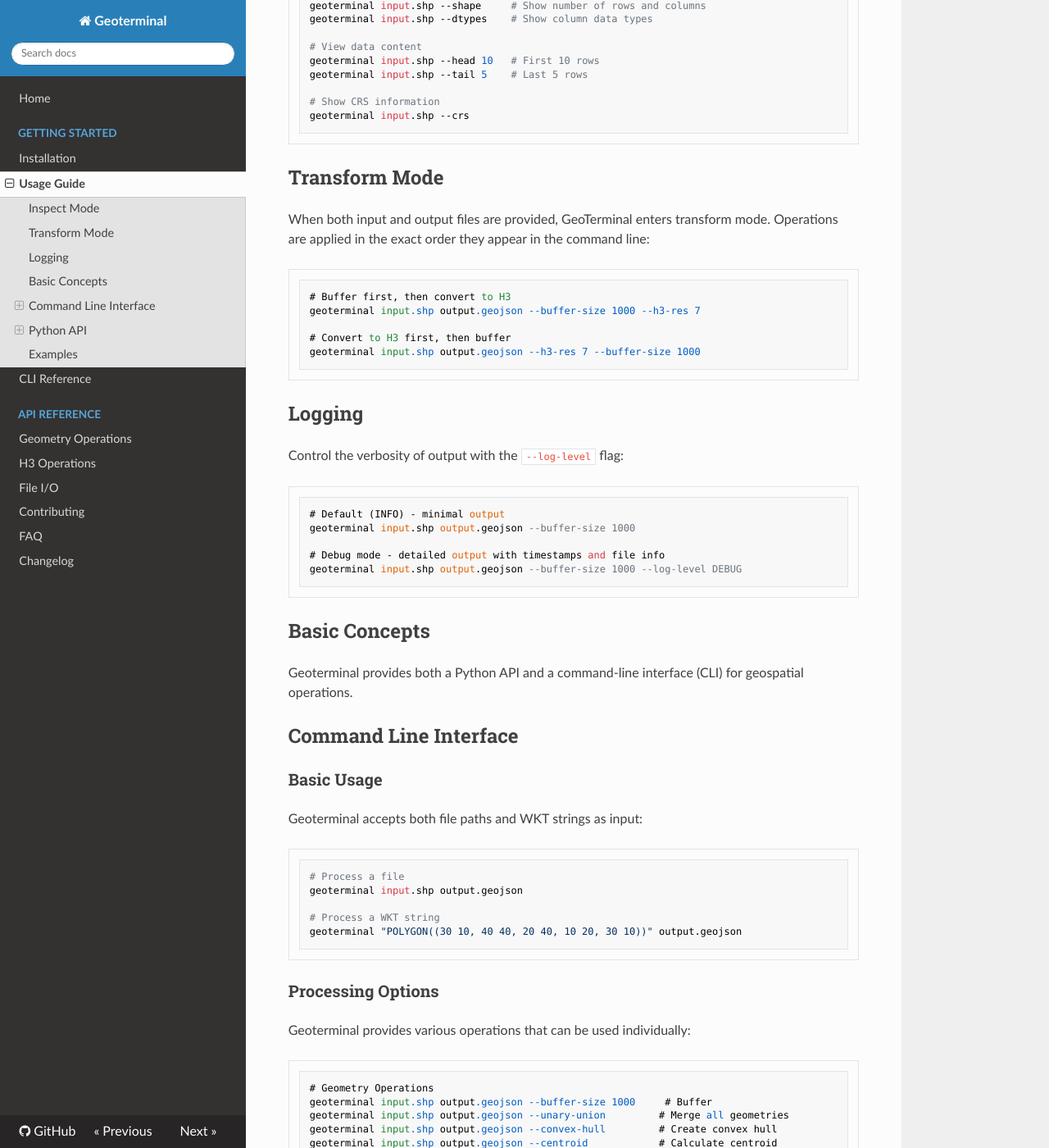
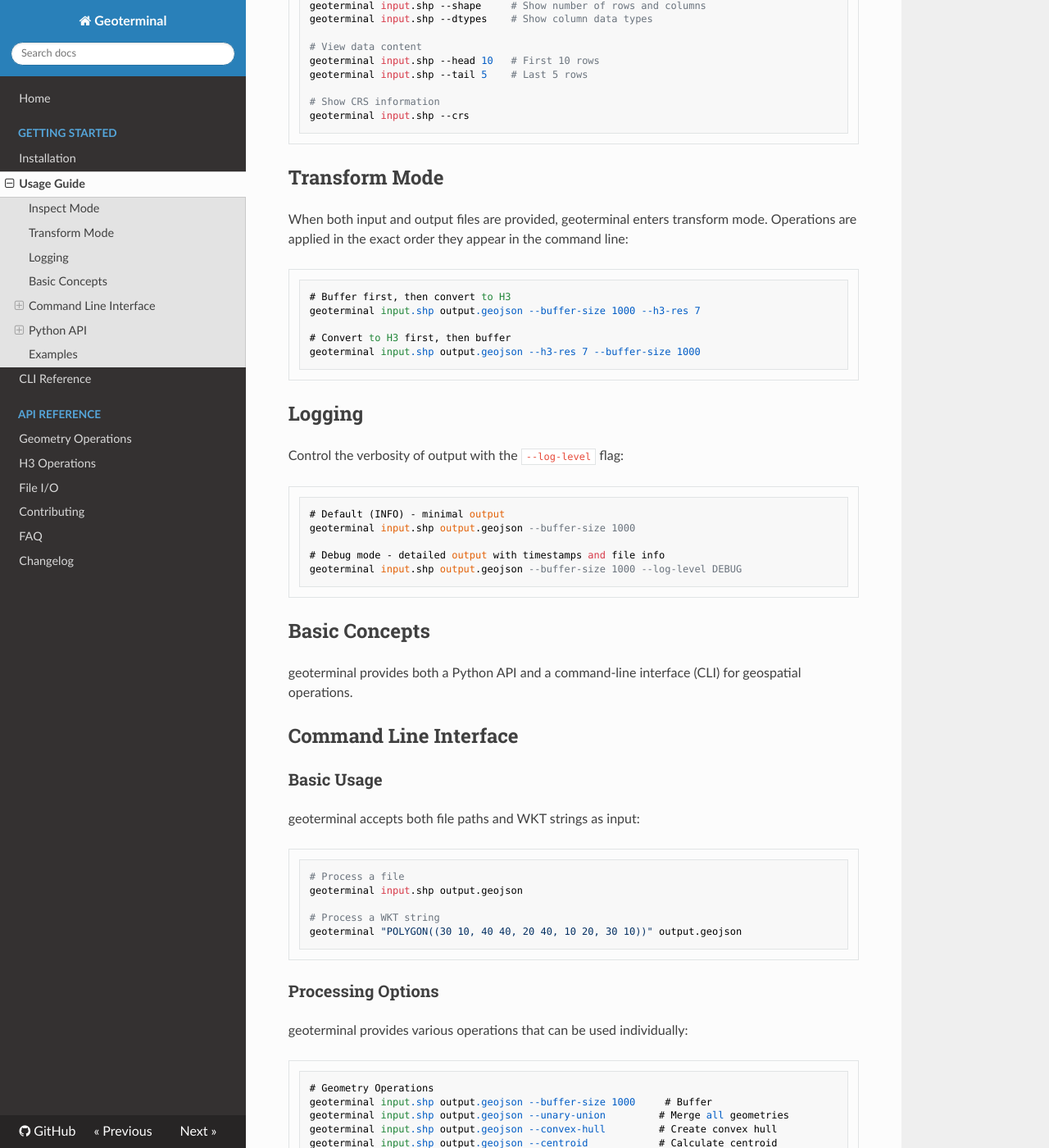
Before and after one commit to jeronimoluza/geoterminal, an MkDocs documentation site: the page built from docs/usage.md, in a window 1280 px wide and 1400 px high, scrolled down 380 px. Shown: the whole window at 82% size. Built offline with MkDocs 1.6.1, drawn with Linux system fonts in a browser that asks for light colours; nearby versions of some CDN libraries; some of the changed text lies outside the part shown.

````diff
--- a/docs/usage.md
+++ b/docs/usage.md
@@ -1,10 +1,10 @@
 # Usage Guide
 
-GeoTerminal provides two main modes of operation: Inspect Mode and Transform Mode.
+geoterminal provides two main modes of operation: Inspect Mode and Transform Mode.
 
 ## Inspect Mode
 
-When only an input file is provided, GeoTerminal enters inspect mode, allowing you to quickly examine your data:
+When only an input file is provided, geoterminal enters inspect mode, allowing you to quickly examine your data:
 
 ```bash
 # View data structure
@@ -21,7 +21,7 @@ geoterminal input.shp --crs
 
 ## Transform Mode
 
-When both input and output files are provided, GeoTerminal enters transform mode. Operations are applied in the exact order they appear in the command line:
+When both input and output files are provided, geoterminal enters transform mode. Operations are applied in the exact order they appear in the command line:
 
 ```bash
 # Buffer first, then convert to H3
@@ -45,13 +45,13 @@ geoterminal input.shp output.geojson --buffer-size 1000 --log-level DEBUG
 
 ## Basic Concepts
 
-Geoterminal provides both a Python API and a command-line interface (CLI) for geospatial operations.
+geoterminal provides both a Python API and a command-line interface (CLI) for geospatial operations.
 
 ## Command Line Interface
 
 ### Basic Usage
 
-Geoterminal accepts both file paths and WKT strings as input:
+geoterminal accepts both file paths and WKT strings as input:
 
 ```bash
 # Process a file
@@ -63,7 +63,7 @@ geoterminal "POLYGON((30 10, 40 40, 20 40, 10 20, 30 10))" output.geojson
 
 ### Processing Options
 
-Geoterminal provides various operations that can be used individually:
+geoterminal provides various operations that can be used individually:
 
 ```bash
 # Geometry Operations
@@ -88,7 +88,7 @@ geoterminal input.shp output.geojson --h3-res 6  # Convert to H3 hexagons
 
 ### Advanced Usage
 
-Operations in Geoterminal are applied in the order they appear in the command line. This allows for powerful combinations of operations:
+Operations in geoterminal are applied in the order they appear in the command line. This allows for powerful combinations of operations:
 
 ```bash
 # Example 1: Find urban centers
@@ -124,7 +124,7 @@ geoterminal density.shp h3_zones.geojson \
 
 ### File Inspection
 
-Geoterminal provides comprehensive inspection capabilities:
+geoterminal provides comprehensive inspection capabilities:
 
 ```bash
 # View data structure
@@ -139,7 +139,7 @@ geoterminal input.geojson --tail 5   # Last 5 rows
 
 ### File Format Support
 
-Geoterminal supports multiple file formats:
+geoterminal supports multiple file formats:
 
 - GeoJSON (.geojson)
 - Shapefile (.shp)
````
Also changed, not shown: docs/cli.md (+2 -2 lines), docs/faq.md (+5 -5 lines), docs/index.md (+4 -4 lines).
